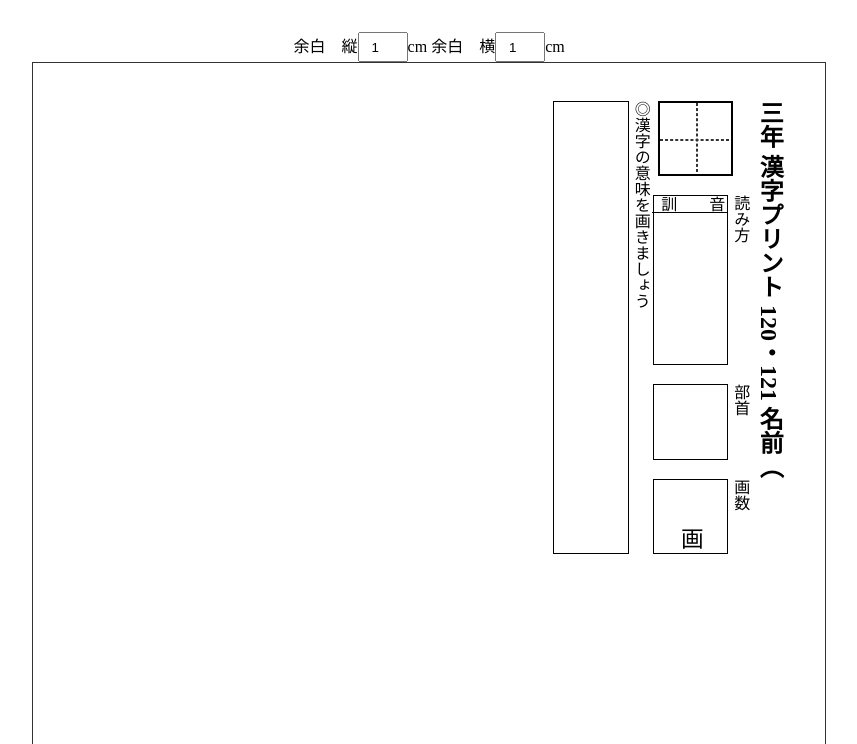
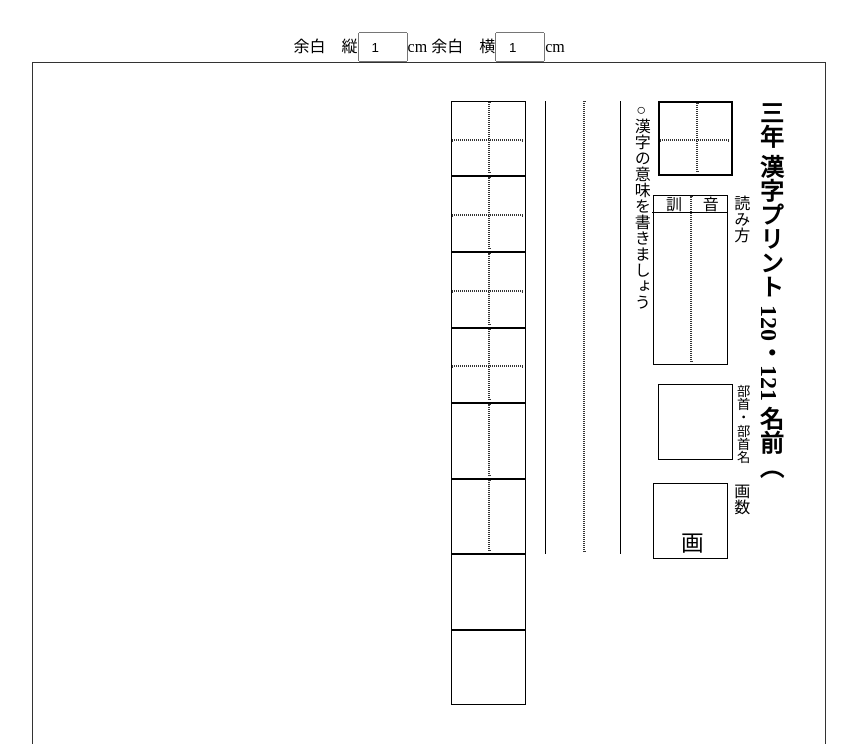
Before and after one commit to jimitas/kanpuri, a Next.js app: page / in a window 1280 px wide. Shown: the top 744 px of the page, without its empty margins (422-1279 px from the left). Built offline with nearby package versions, Linux system fonts and the light colour scheme.

Commit message:
とりあえず冗長ながらここまで

```diff
--- a/pages/index.js
+++ b/pages/index.js
@@ -7,6 +7,7 @@ import styles from "../styles/Home.module.css";
 const inter = Inter({ subsets: ["latin"] });
 
 export default function Home() {
+  const ITEM = [1, 2, 3, 4, 5, 6, 7, 8];
   const [PaddingX, setPaddingX] = useState(1.0);
   const [PaddingY, setPaddingY] = useState(1.0);
   const [Size, setMasuSixe] = useState(2.0);
@@ -58,11 +59,25 @@ export default function Home() {
             <div style={{ marginInlineStart: `${Size * 0.25}cm` }}>
               <div>読み方</div>
 
-              <div style={{ display: "flex", width: `${Size}cm`, height: `${Size * 2.25}cm`, border: "solid 1px" }}>
-                <div style={{display:"flex",flexDirection:"column",justifyContent:"spaceBetween"}}>
+              <div
+                style={{
+                  position: "relative",
+                  display: "inline-table",
+                  display: "flex",
+                  width: `${Size}cm`,
+                  height: `${Size * 2.25}cm`,
+                  border: "solid 1px",
+                }}
+              >
+                <div className="verticalLine"></div>
+                <div
+                  style={{ display: "flex", flexDirection: "column", justifyContent: "center", alignItems: "center" }}
+                >
+                  <div style={{ flex: "1" }}></div>
                   <div>音</div>
-                  <div>　</div>
+                  <div style={{ flex: "2" }}></div>
                   <div>訓</div>
+                  <div style={{ flex: "1" }}></div>
                 </div>
                 <div
                   style={{
@@ -71,13 +86,12 @@ export default function Home() {
                     height: `${Size * 2}cm`,
                     borderInlineStart: "solid 1px",
                   }}
-                >
-                </div>
+                ></div>
               </div>
             </div>
 
             <div style={{ marginInlineStart: `${Size * 0.25}cm` }}>
-              <div>部首</div>
+              <small>部首・部首名</small>
               <div style={{ width: `${Size}cm`, height: `${Size}cm`, border: "solid 1px" }}></div>
             </div>
 
@@ -102,9 +116,72 @@ export default function Home() {
 
           <section style={{ display: "flex" }}>
             <div>
-              <div>◎漢字の意味を画きましょう</div>
-              <div style={{ width: `${Size}cm`, height: `${Size * 6}cm`, border: "solid 1px" }}></div>
+              <div>○漢字の意味を書きましょう</div>
+              <div
+                style={{
+                  position: "relative",
+                  display: "inline-table",
+                  width: `${Size}cm`,
+                  height: `${Size * 6}cm`,
+                  borderRight: "solid 1px",
+                  borderLeft: "solid 1px",
+                }}
+              >
+                <div className="verticalLine"></div>
+              </div>
             </div>
+          </section>
+
+          <section style={{ display: "flex" }}>
+            {/* 後でmap出繰り返す予定 CSS変数を用いる*/}
+            <div
+              className="masu2"
+              style={{ marginBlockStart: `${Size * 0.25}cm`, width: `${Size}cm`, height: `${Size}cm` }}
+            >
+              <div className="verticalLine"></div>
+              <div className="horizontalLine"></div>
+            </div>
+            <div
+              className="masu2"
+              style={{ marginBlockStart: `${Size * 0.25}cm`, width: `${Size}cm`, height: `${Size}cm` }}
+            >
+              <div className="verticalLine"></div>
+              <div className="horizontalLine"></div>
+            </div>
+            <div
+              className="masu2"
+              style={{ marginBlockStart: `${Size * 0.25}cm`, width: `${Size}cm`, height: `${Size}cm` }}
+            >
+              <div className="verticalLine"></div>
+              <div className="horizontalLine"></div>
+            </div>
+            <div
+              className="masu2"
+              style={{ marginBlockStart: `${Size * 0.25}cm`, width: `${Size}cm`, height: `${Size}cm` }}
+            >
+              <div className="verticalLine"></div>
+              <div className="horizontalLine"></div>
+            </div>
+            <div
+              className="masu2"
+              style={{ marginBlockStart: `${Size * 0.25}cm`, width: `${Size}cm`, height: `${Size}cm` }}
+            >
+              <div className="verticalLine"></div>
+            </div>
+            <div
+              className="masu2"
+              style={{ marginBlockStart: `${Size * 0.25}cm`, width: `${Size}cm`, height: `${Size}cm` }}
+            >
+              <div className="verticalLine"></div>
+            </div>
+            <div
+              className="masu2"
+              style={{ marginBlockStart: `${Size * 0.25}cm`, width: `${Size}cm`, height: `${Size}cm` }}
+            ></div>
+            <div
+              className="masu2"
+              style={{ marginBlockStart: `${Size * 0.25}cm`, width: `${Size}cm`, height: `${Size}cm` }}
+            ></div>
           </section>
         </article>
       </main>
--- a/styles/globals.css
+++ b/styles/globals.css
@@ -125,6 +125,12 @@ input {
   border: solid black 2px;
 }
 
+.masu2 {
+  position: relative;
+  display: inline-table;
+  border: solid black 1px;
+}
+
 .verticalLine {
   position: absolute;
   z-index: 10;
@@ -132,7 +138,7 @@ input {
   left: 50%;
   width: 1px; /*--縦線の太さ(幅)--*/
   height: calc(100% - 2px);
-  border: dashed 1px #333;
+  border: dotted 1px #333;
 }
 
 .horizontalLine {
@@ -142,7 +148,7 @@ input {
   left: 0%;
   height: 1px; /*--縦線の太さ(幅)--*/
   width: calc(100% - 2px);
-  border: dashed 1px #333;
+  border: dotted 1px #333;
 }
 
 @media print {
```
